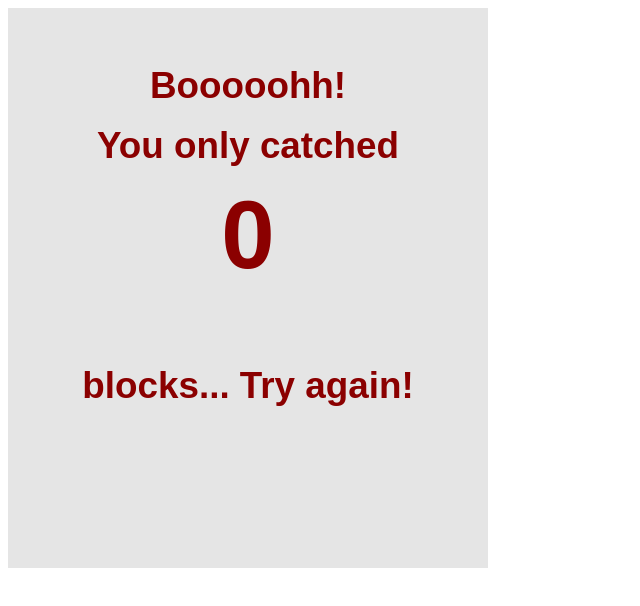
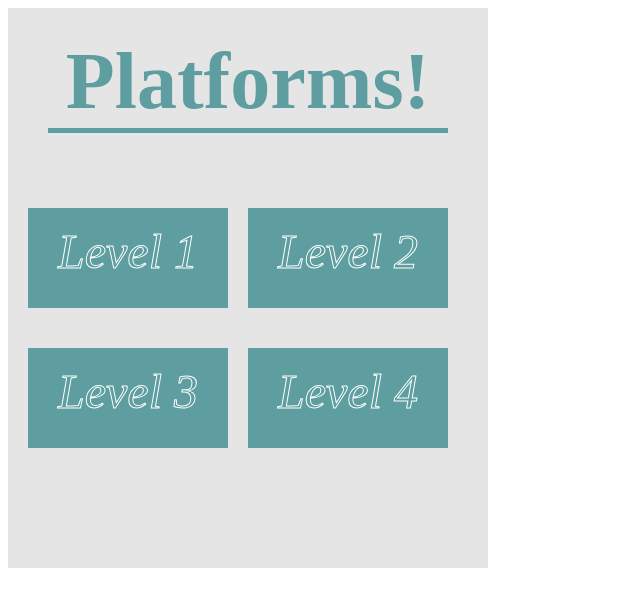
Before and after one commit to rosadurante/canvas_samples, a plain HTML site: page platforms/index.html in a window 1280 px wide. Shown: the whole page, without its empty margins (0-640 px from the left). Drawn offline with Linux system fonts and the light colour scheme.

Commit message:
Adding levels and main menu

```diff
--- a/platforms/block.js
+++ b/platforms/block.js
@@ -1,10 +1,10 @@
 
 (function () {
 
-  window.Block = function (y, width, color, speed) {
+  window.Block = function (y, level) {
     // Function that provide a value of an attribute when it doesn't come
     // as argument.
-    this._getRandom = function (attribute) {
+    this._getRandom = function (attribute, level) {
       var value,
         colours = [
         // List of different colours
@@ -13,15 +13,15 @@
 
       switch (attribute) {
         case 'width':
-          // [1 - 480]
-          value = (Math.random() * 480) + 1;
+          if (level <= 2) { value = (Math.random() * 360) + 120; } // They will be 120 px width min.
+          else { value = (Math.random() * 480) + 1; } // They will be 1px width min.
           break;
         case 'colour':
           value = colours[Math.floor(Math.random() * colours.length)];
           break;
         case 'speed':
-          // [0 - 8]
-          value = (Math.random() * 8) + 1;
+          if (level <= 2) { value = (Math.random() * 3); } // They will have a max speed of 3.
+          else { value = (Math.random() * 7) + 2; } // They will have a speed in between [2 - 9)
           break;
         case 'x':
           // 0 || 480
@@ -34,15 +34,15 @@
     // Positions and size
     this.posX = this._getRandom('x');
     this.posY = y;
-    this.width = width || this._getRandom('width');
+    this.width = this._getRandom('width', level);
     this.height = 28;
 
     // Speed and direction
-    this.speed = speed || this._getRandom('speed');
+    this.speed = this._getRandom('speed', level);
     this.direction = this.posX === 0 ? this.speed : this.speed * -1;
 
     // Styles
-    this.fillStyle = color || this._getRandom('colour');
+    this.fillStyle = this._getRandom('colour');
 
     // Internal attributes
     this.isCatched = false;
--- a/platforms/game.js
+++ b/platforms/game.js
@@ -6,36 +6,27 @@
     this.canvas = canvas;
     this.context = this.canvas.getContext('2d');
 
-    // Initialise game.
-    this.init();
+    this.menu = new Menu(this);
   };
-
-  Game.prototype.init = function () {
-    // Internal variables
-    this.blocks = [];
+  Game.prototype.start = function (blocks) {
     this.clicks = [];
-
-    this._createBlocks = function () {
-      for (var i = 0; i < 20; i++) {
-        this.blocks.push(new Block(i*28));
-      }
-    };
-    this._createBlocks();
-
-    // Start game loop
-    this.animate = true;
-    requestAnimationFrame(this.loop.bind(this));
+    this.blocks = blocks || this.blocks;
 
     // Event listener to catch all the clicks.
     var self = this;
     this.canvas.addEventListener('click', function (event) {
       self.clicks.push({'x': event.x, 'y': event.y});
     });
+
+    // Start play
+    this.context.clearRect(0, 0, this.canvas.width, this.canvas.height);
+    this.animate = true;
+    requestAnimationFrame(this.loop.bind(this));
   };
 
   Game.prototype.reset = function (listener) {
     this.context.clearRect(0, 0, this.canvas.width, this.canvas.height);
-    this.init();
+    this.menu.drawMainMenu();
   };
 
   Game.prototype.loop = function () {
--- a/platforms/index.html
+++ b/platforms/index.html
@@ -8,6 +8,7 @@
 <body>
   <canvas id="canvas" width="480" height="560"></canvas>
   <script type="text/javascript" src="block.js"></script>
+  <script type="text/javascript" src="menu.js"></script>
   <script type="text/javascript" src="game.js"></script>
   <script type="text/javascript" src="main.js"></script>
 </body>
--- a/platforms/main.js
+++ b/platforms/main.js
@@ -1,7 +1,6 @@
 
 (function () {
-  // Canvas and play!
-  var canvas = document.getElementById('canvas');
-    game = new Game(canvas);
+  // Get canvas and play!
+  new Game(document.getElementById('canvas'));
 
 })();
--- /dev/null
+++ b/platforms/menu.js
@@ -0,0 +1,113 @@
+
+(function () {
+
+  window.Menu = function (game) {
+    this.game = game;
+    this.context = game.context;
+
+    this.levels = [
+      {
+        'x': 20,
+        'y': 200,
+        'width': this.game.canvas.width / 2 - 40,
+        'height': 100,
+        'textX': this.game.canvas.width / 4,
+        'textY': 260,
+        'text': 'Level 1',
+        'blocks': 7,
+        'sizeBlock': 80
+      }, {
+        'x': 240,
+        'y': 200,
+        'width': this.game.canvas.width / 2 - 40,
+        'height': 100,
+        'textX': (this.game.canvas.width * 3 / 4) - 20,
+        'textY': 260,
+        'text': 'Level 2',
+        'blocks': 10,
+        'sizeBlock': 56
+      }, {
+        'x': 20,
+        'y': 340,
+        'width': this.game.canvas.width / 2 - 40,
+        'height': 100,
+        'textX': this.game.canvas.width / 4,
+        'textY': 400,
+        'text': 'Level 3',
+        'blocks': 10,
+        'sizeBlock': 56
+      }, {
+        'x': 240,
+        'y': 340,
+        'width': this.game.canvas.width / 2 - 40,
+        'height': 100,
+        'textX': (this.game.canvas.width * 3 / 4) - 20,
+        'textY': 400,
+        'text': 'Level 4',
+        'blocks': 16,
+        'sizeBlock': 35
+      }
+    ];
+
+    this.drawMainMenu();
+  };
+
+  Menu.prototype._drawBasicLayout = function () {
+    this.context.fillStyle = 'rgba(204,204,204,0.5)';
+    this.context.fillRect(0, 0, this.game.canvas.width, this.game.canvas.height);
+
+    this.context.textAlign = 'center';
+    this.context.fillStyle = 'cadetblue';
+    this.context.font = 'bold 5em Helveltica Neue';
+    this.context.fillText('Platforms!', this.game.canvas.width/2, 100);
+    this.context.fillRect(40, 120, this.game.canvas.width - 80, 5);
+  };
+
+  Menu.prototype._drawLevels = function () {
+    this.context.fillStyle = 'cadetblue';
+    this.context.font = 'italic 3em Helveltica Neue';
+    this.context.strokeStyle = 'white';
+
+    for (var i = 0; i < this.levels.length; i++) {
+      this.context.fillRect(this.levels[i].x, this.levels[i].y, this.levels[i].width, this.levels[i].height);
+      this.context.strokeText(this.levels[i].text, this.levels[i].textX, this.levels[i].textY);
+    }
+  };
+
+  Menu.prototype.drawMainMenu = function () {
+    this.context.clearRect(0, 0, this.game.canvas.width, this.game.canvas.height);
+
+    this._drawBasicLayout();
+    this._drawLevels();
+
+    // Adding event listener to get which level the user chooses
+    var self = this;
+    this.game.canvas.addEventListener('click', function chooseLevel(event) {
+      var level = self.getLevel({ 'x': event.x, 'y': event.y });
+      if (level) {
+        self.game.canvas.removeEventListener('click', chooseLevel);
+        self.buildLevel(level);
+      }
+    });
+  };
+
+  Menu.prototype.getLevel = function (coord) {
+    for (var i = 0; i < this.levels.length; i++) {
+      if (coord.x >= this.levels[i].x && coord.x <= this.levels[i].x + this.levels[i].width &&
+        coord.y >= this.levels[i].y && coord.y <= this.levels[i].y + this.levels[i].height) {
+        return i+1;
+      }
+    }
+    return false;
+  };
+
+  Menu.prototype.buildLevel = function (level) {
+    this.blocks = [];
+    for (var i = 0; i < this.levels[level-1].blocks; i++) {
+      this.blocks.push(new Block(i*this.levels[level-1].sizeBlock, level));
+    }
+
+    this.game.start(this.blocks);
+  };
+
+})();
```
